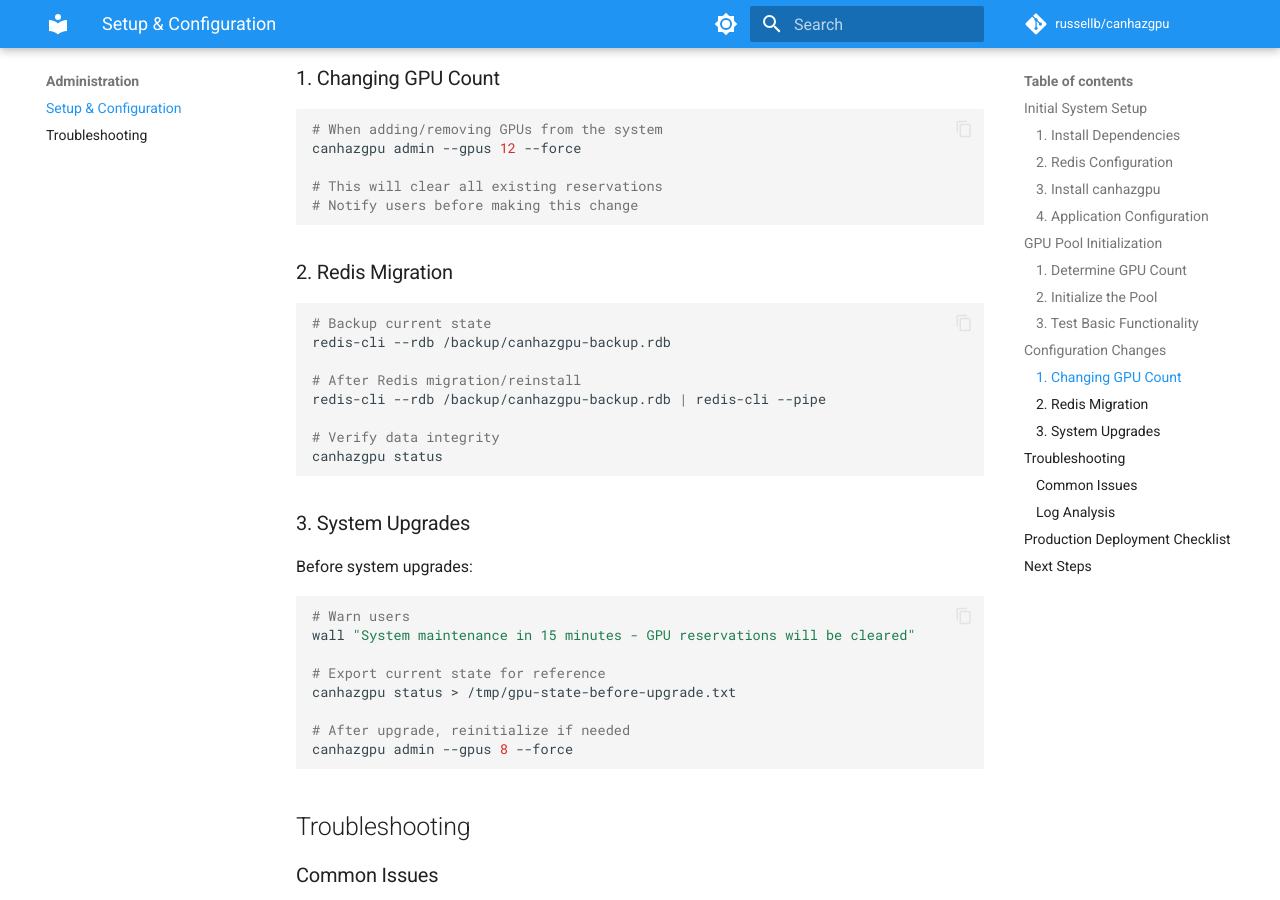
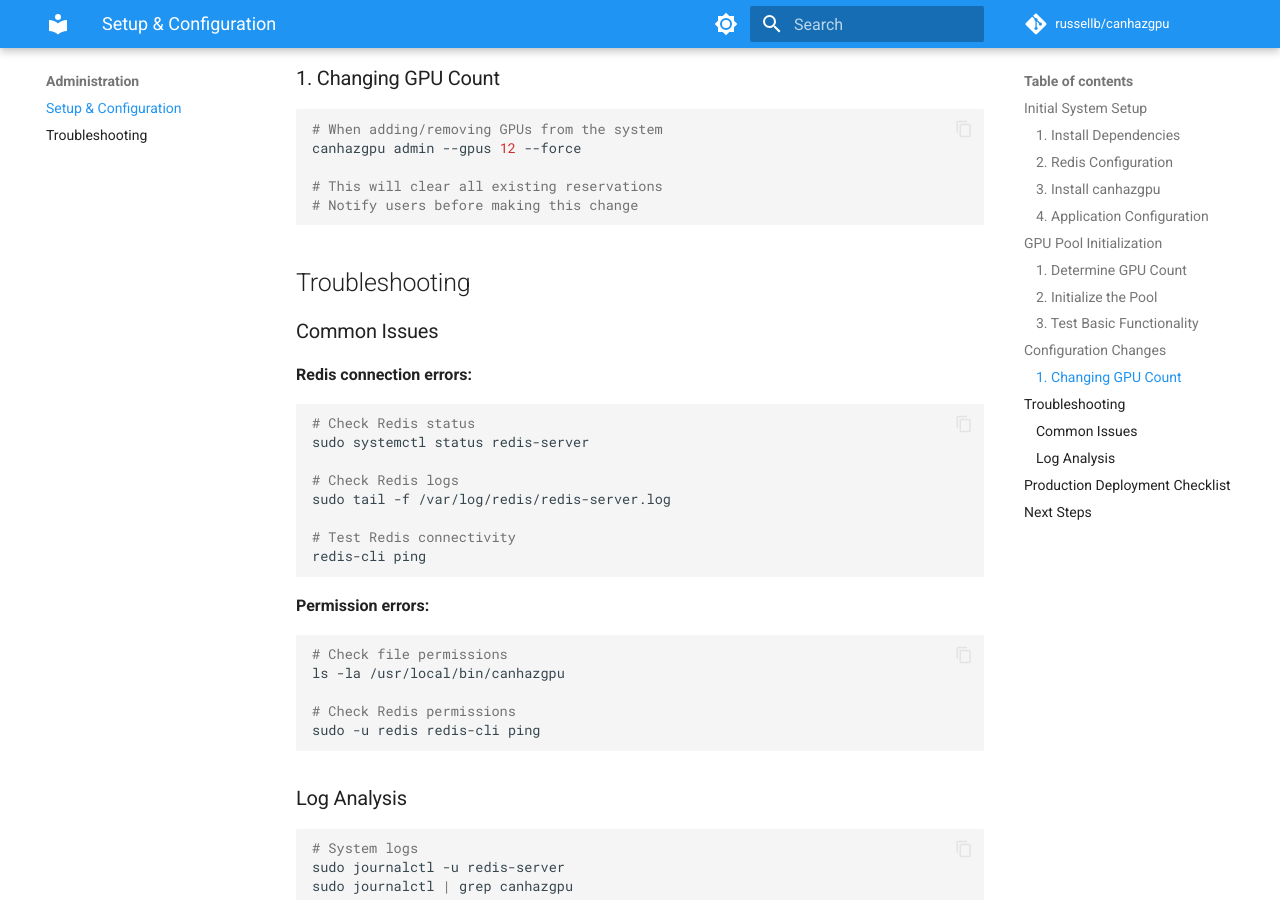
Before and after one commit to russellb/canhazgpu, an MkDocs documentation site: the page built from docs/admin-setup.md, in a window 1280 px wide and 900 px high, scrolled down 3394 px. Built offline with MkDocs 1.6.1 and Material for MkDocs 9.7.7, drawn with Linux system fonts in a browser that asks for light colours; comment, search, counter and statistics services are not loaded; some of the changed text lies outside the part shown.

Commit message:
docs: simplify admin-setup some more
Signed-off-by: Russell Bryant <rbryant@redhat.com>

````diff
--- a/docs/admin-setup.md
+++ b/docs/admin-setup.md
@@ -162,31 +162,6 @@ canhazgpu admin --gpus 12 --force
 # Notify users before making this change
 ```
 
-### 2. Redis Migration
-```bash
-# Backup current state
-redis-cli --rdb /backup/canhazgpu-backup.rdb
-
-# After Redis migration/reinstall
-redis-cli --rdb /backup/canhazgpu-backup.rdb | redis-cli --pipe
-
-# Verify data integrity
-canhazgpu status
-```
-
-### 3. System Upgrades
-Before system upgrades:
-```bash
-# Warn users
-wall "System maintenance in 15 minutes - GPU reservations will be cleared"
-
-# Export current state for reference
-canhazgpu status > /tmp/gpu-state-before-upgrade.txt
-
-# After upgrade, reinitialize if needed
-canhazgpu admin --gpus 8 --force
-```
-
 ## Troubleshooting
 
 ### Common Issues
@@ -227,16 +202,11 @@ tail -f /var/log/canhazgpu-stale.log
 
 - [ ] Redis server installed and configured
 - [ ] NVIDIA drivers working (`nvidia-smi` functional)
-- [ ] Go 1.23+ installed
 - [ ] canhazgpu installed system-wide
 - [ ] Bash completion script installed
 - [ ] GPU pool initialized with correct count
-- [ ] Application configuration set up (see [Configuration Guide](configuration.md))
 - [ ] Basic functionality tested
 - [ ] Bash completion verified for users
-- [ ] Security configuration applied
-- [ ] Backup/recovery procedures documented
-- [ ] User training materials prepared
 
 ## Next Steps
 
````
